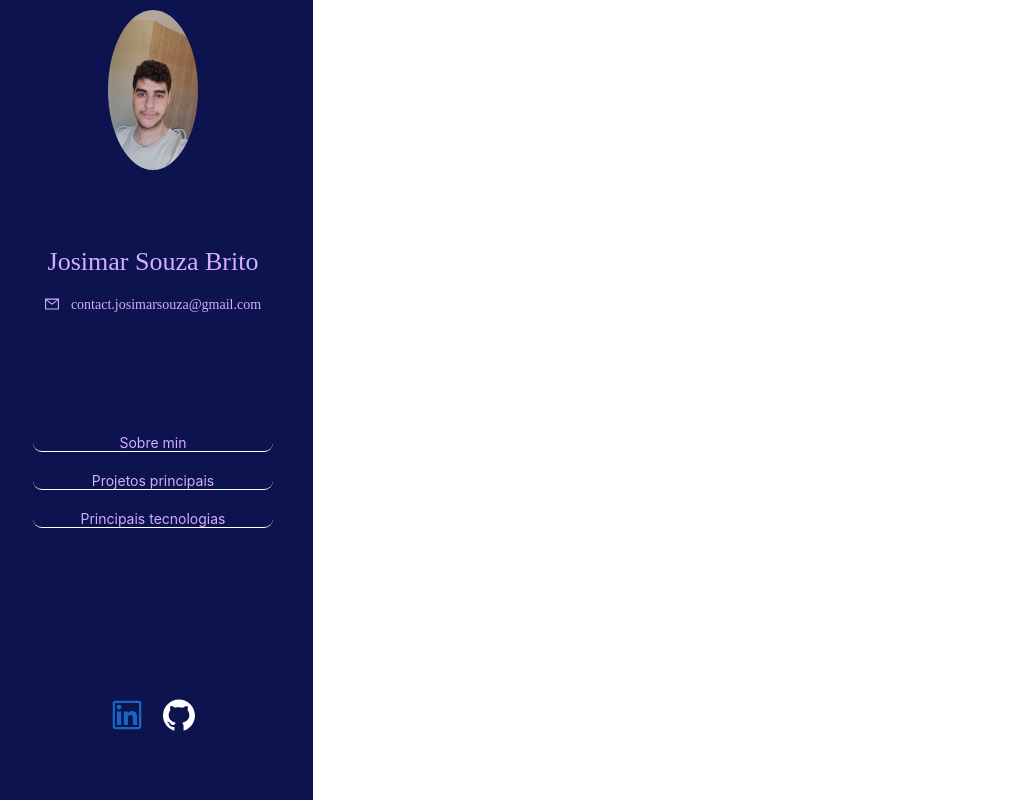
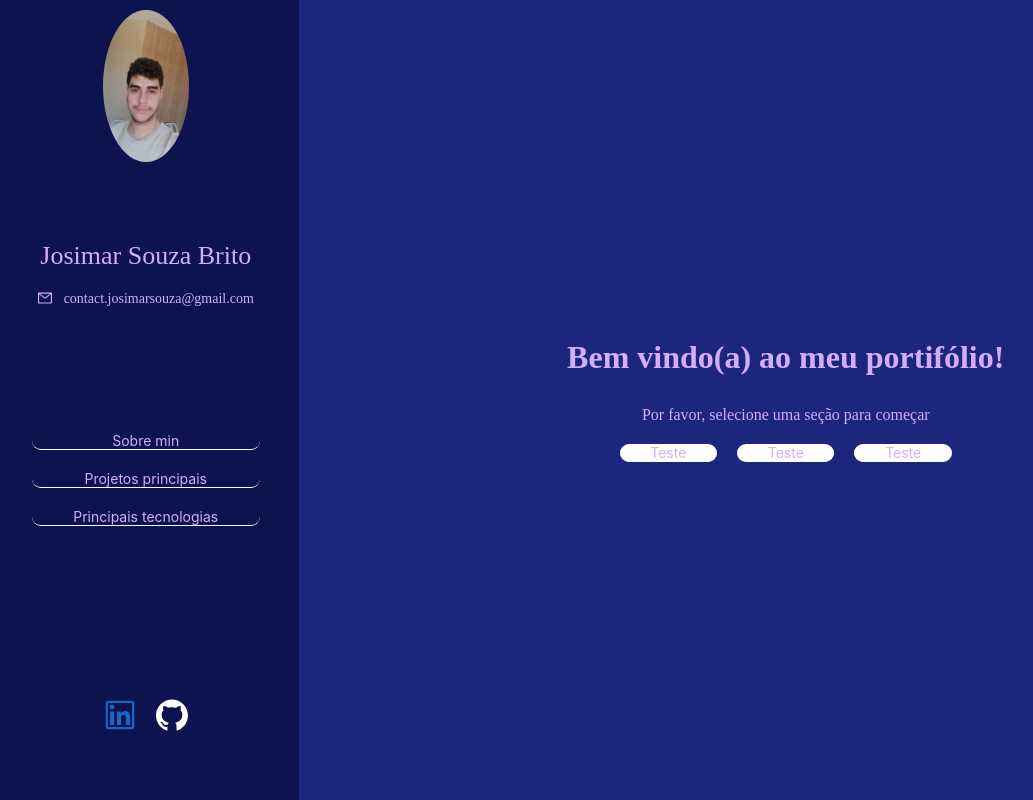
Before and after one commit to Josimar-Souza/portfolio, a React (Vite) app: page / in a window 1280 px wide. Shown: the whole page, without its empty margins (7-1040 px from the left). Built offline with nearby package versions, Linux system fonts and the light colour scheme.

Commit message:
feat: Added root page to dashboard

```diff
--- a/src/pages/DashBoard/dashBoardStyles.js
+++ b/src/pages/DashBoard/dashBoardStyles.js
@@ -68,7 +68,7 @@ export const ButtonsContainer = styled.div`
 `;
 
 export const CustomButton = styled(Button)`
-  background: none;
+  background: ${({ background }) => background};
   border: none;
   border-bottom: 1px solid white;
   border-radius: 10px;
@@ -76,8 +76,8 @@ export const CustomButton = styled(Button)`
   font-size: 14px;
   height: fit-content;
   text-align: center;
-  margin: 10px 0;
-  width: 80%;
+  margin: ${({ margin }) => margin};
+  width: ${({ width }) => width};
 `;
 
 export const ContactContainer = styled.div`
@@ -147,3 +147,29 @@ export const SideToggleBars = styled.div`
   height: 2px;
   width: 100%;
 `;
+
+export const RootContainer = styled.div`
+  align-items: center;
+  background-color: #1D267D;
+  display: flex;
+  flex-direction: column;
+  justify-content: center;
+  min-height: 100vh;
+  width: 80%;
+`;
+
+export const RootTitle = styled.h1`
+  color: #D4ADFC;
+  margin-bottom: 30px;
+`;
+
+export const RootButtonsContainer = styled.div`
+  display: flex;
+  justify-content: center;
+  width: 100%;
+`;
+
+export const RootInfo = styled.p`
+  color: #D4ADFC;
+  margin-bottom: 20px;
+`;
--- a/src/pages/DashBoard/index.jsx
+++ b/src/pages/DashBoard/index.jsx
@@ -1,6 +1,6 @@
 import React, { useState } from 'react';
 import { isMobile } from 'react-device-detect';
-import { Outlet, useNavigate } from 'react-router-dom';
+import { Outlet, useNavigate, useLocation } from 'react-router-dom';
 
 import {
   DasBoardContainer,
@@ -16,11 +16,17 @@ import {
   CustomMailIcon,
   MobileSideToggle,
   SideToggleBars,
+  RootContainer,
+  RootTitle,
+  RootButtonsContainer,
+  RootInfo,
 } from './dashBoardStyles';
 import ProfilePic from '../../images/ProfilePic.jpeg';
 
 function DashBoard() {
   const navigate = useNavigate();
+  const { pathname } = useLocation();
+
   const [sideInfo, setSideInfo] = useState({
     animation: false,
     animationDirection: 'reverse',
@@ -66,16 +72,25 @@ function DashBoard() {
         </InfoContainer>
         <ButtonsContainer>
           <CustomButton
+            width="80%"
+            background="none"
+            margin="10px 0"
             onClick={() => onLinkButtonClicked('about-me')}
           >
             Sobre min
           </CustomButton>
           <CustomButton
+            width="80%"
+            background="none"
+            margin="10px 0"
             onClick={() => onLinkButtonClicked('projects')}
           >
             Projetos principais
           </CustomButton>
           <CustomButton
+            width="80%"
+            background="none"
+            margin="10px 0"
             onClick={() => onLinkButtonClicked('tecnologies')}
           >
             Principais tecnologias
@@ -90,7 +105,34 @@ function DashBoard() {
           </a>
         </ContactContainer>
       </DashBoardAside>
-      <Outlet />
+      {pathname === '/'
+        ? (
+          <RootContainer>
+            <RootTitle>Bem vindo(a) ao meu portifólio!</RootTitle>
+            <RootInfo>Por favor, selecione uma seção para começar</RootInfo>
+            <RootButtonsContainer>
+              <CustomButton
+                width="10%"
+                margin="0 10px"
+              >
+                Teste
+              </CustomButton>
+              <CustomButton
+                width="10%"
+                margin="0 10px"
+              >
+                Teste
+              </CustomButton>
+              <CustomButton
+                width="10%"
+                margin="0 10px"
+              >
+                Teste
+              </CustomButton>
+            </RootButtonsContainer>
+          </RootContainer>
+        )
+        : <Outlet />}
     </DasBoardContainer>
   );
 }
```
